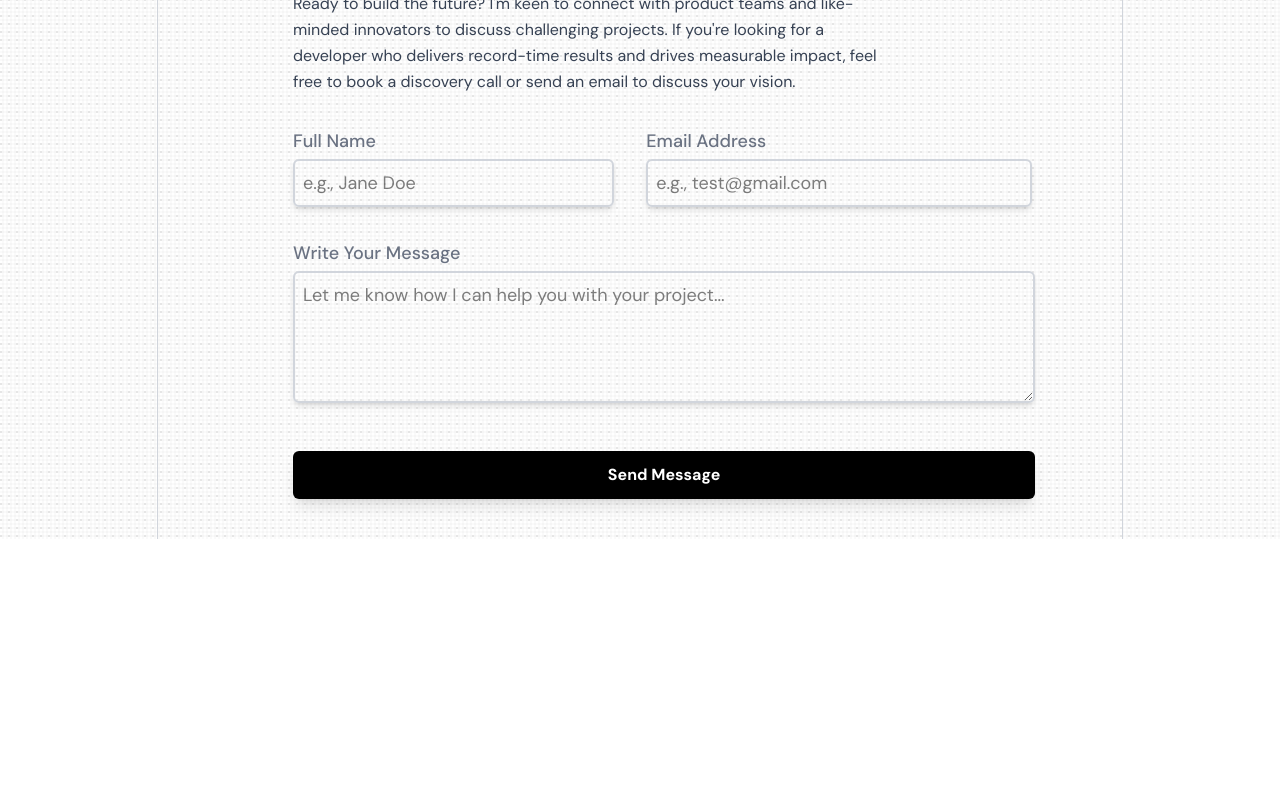
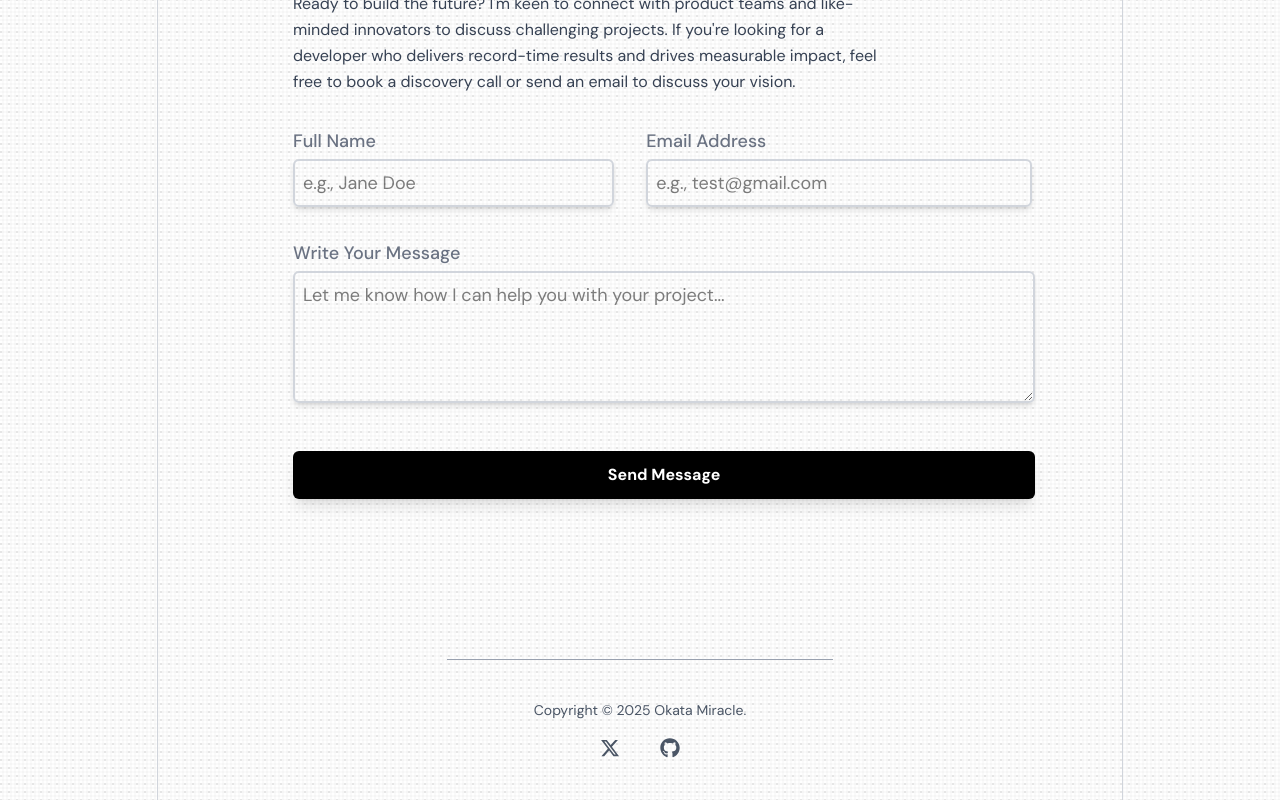
Before and after one commit to OkataMiracleDev/my_portfolio, a Next.js app: page / in a window 1280 px wide. Shown: the part 4825-5625 px from the top of the page. Before the commit the page ends 5364 px from the top, so only its background shows below. Built offline with nearby package versions, Linux system fonts and the light colour scheme; a web font is replaced by a local one.

Commit message:
feat(home): add footer component with social links
Add a new Footer component to the Home page that displays copyright information and social media links. Includes footer link type definition and constants for social media URLs.

```diff
--- /dev/null
+++ b/components/Home/Footer/Footer.tsx
@@ -0,0 +1,22 @@
+import { footLinks } from '@/constant/constant'
+import Link from 'next/link'
+import React from 'react'
+
+const Footer = () => {
+  return (
+    <div className='w-full flex justify-center items-center mt-[7rem] md:mt-[9rem] lg:mt-[10rem] 2xl:mt-[9rem] transition-all duration-400 '>
+        <div className='w-[40%] flex flex-col justify-center items-center border-t border-gray-400 pt-10'>
+            <p className='text-sm text-gray-600 font-light'>Copyright © 2025 Okata Miracle.</p>
+            <div className='mt-4 flex space-x-5 px-2 md:px-1 md:py-0.5 md:space-x-10 h-full'>
+              {footLinks.map((link)=>{
+                return <Link href={link.url} key={link.id}>
+                  <p className='text-gray-600 hover:text-gray-800'>{link.label}</p>
+                </Link>
+              })}
+            </div>
+        </div>
+    </div>
+  )
+}
+
+export default Footer
--- a/components/Home/Home.tsx
+++ b/components/Home/Home.tsx
@@ -7,6 +7,7 @@ import Stack from './Stack/Stack'
 import Experience from './Experience/Experience'
 import Testimonials from './Testimonials/Testimonials'
 import Contact from './Contact/Contact'
+import Footer from './Footer/Footer'
 
 const Home = () => {
   return (
@@ -19,6 +20,7 @@ const Home = () => {
       <Experience />
       <Testimonials />
       <Contact />
+      <Footer />
     </div>
   )
 }
--- a/constant/constant.tsx
+++ b/constant/constant.tsx
@@ -11,6 +11,12 @@ export type NavLink = {
   label: string | ReactNode; // Allows label to be a string OR a React element (JSX)
   url: string;
 };
+export type FootLink = {
+  id: number;
+  label: string | ReactNode; // Allows label to be a string OR a React element (JSX)
+  url: string;
+};
+
 
 // Explicitly type the constant as NavLink[]
 export const navLinks: NavLink[] = [
@@ -43,3 +49,18 @@ export const navLinks: NavLink[] = [
     url: "#", // Pro tip: link to your resume file!
   },
 ];
+
+export const footLinks: FootLink[] = [
+  {
+    id: 1,
+    // JSX is valid here because the file is .tsx
+    label: <FaXTwitter className="text-xl" />,
+    url: "https://x.com/mimi_codes", // Pro tip: use the actual URL here!
+  },
+  {
+    id: 2,
+    // JSX is valid here because the file is .tsx
+    label: <FaGithub className="text-xl" />,
+    url: "https://github.com/OkataMiracleDev", // Pro tip: use the actual URL here!
+  },
+];
```
